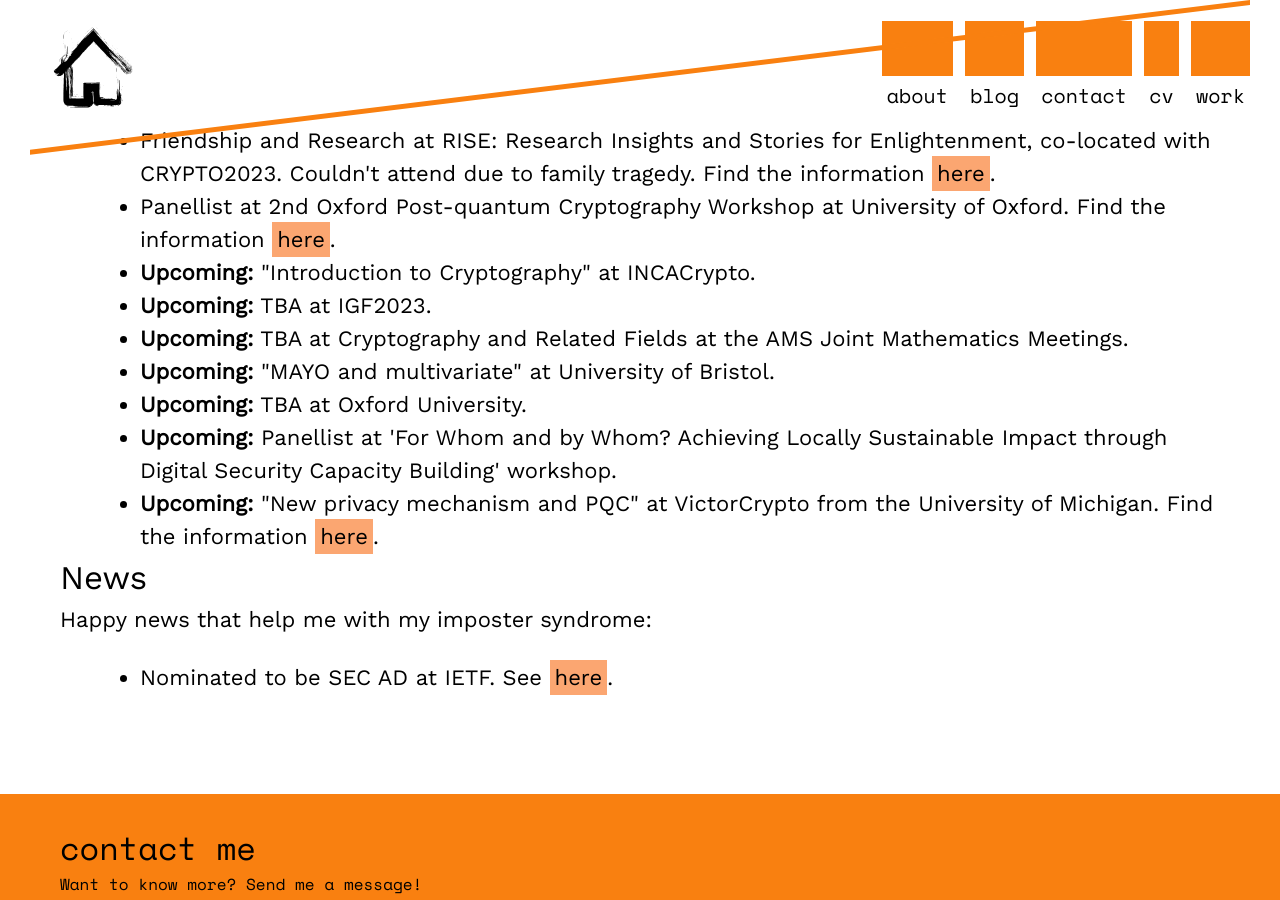
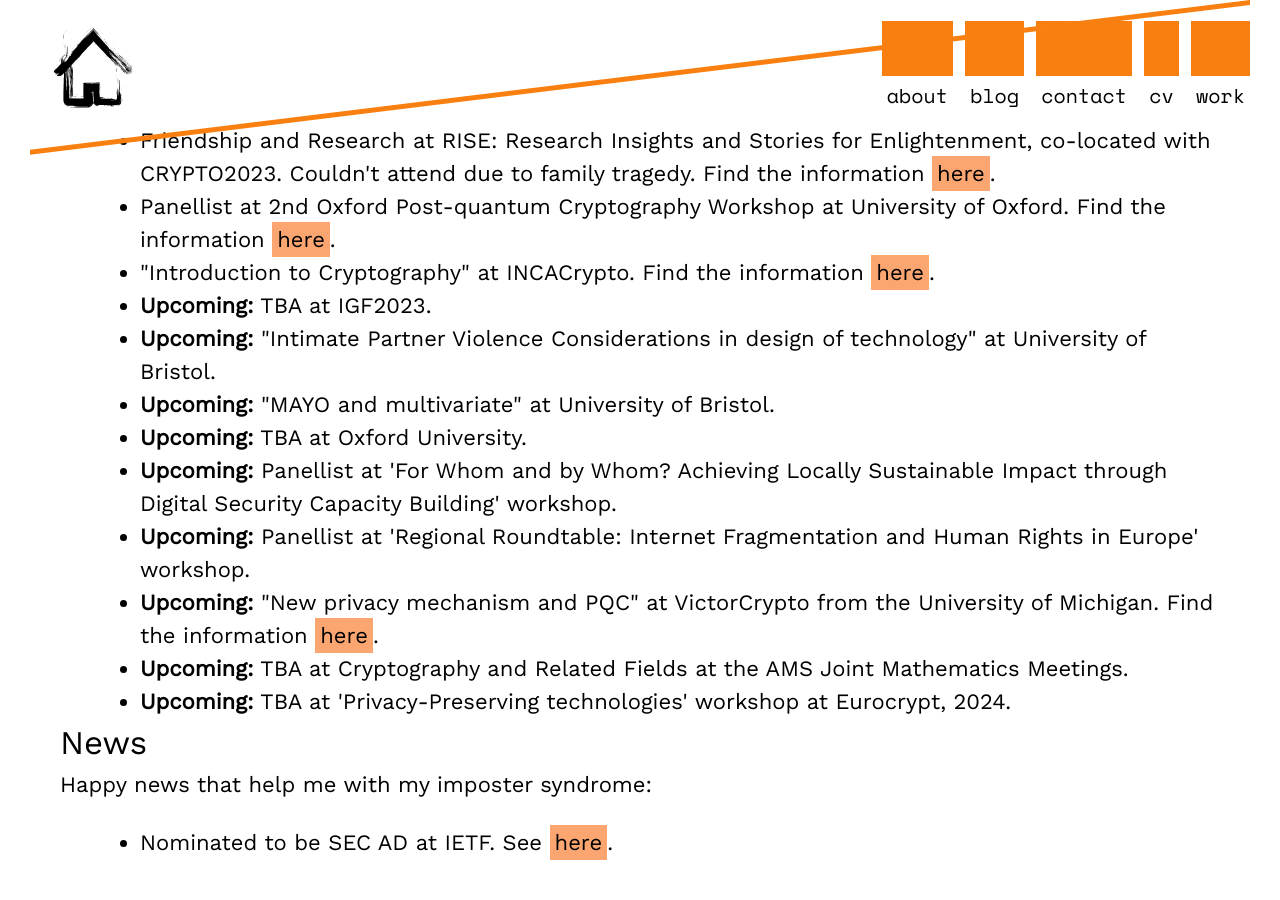
Before and after one commit to claucece/claucece.github.io, a Jekyll site: the page built from work.html, in a window 1280 px wide and 900 px high, scrolled down 13291 px. Built offline with Jekyll 4.4.1, drawn with Linux system fonts in a browser that asks for light colours.

Commit message:
More updates

```diff
--- a/work.html
+++ b/work.html
@@ -362,13 +362,16 @@ tags: menu
 			<li>Exploring the impact of PQC on Cryptographic Key Management at CryptoVillage at DEFCON2023.</li>
 			<li>Friendship and Research at RISE: Research Insights and Stories for Enlightenment, co-located with CRYPTO2023. Couldn't attend due to family tragedy. Find the information <a href="https://ewcacrypto2023.github.io/program.html" target="_blank">here</a>.</li>
 			<li>Panellist at 2nd Oxford Post-quantum Cryptography Workshop at University of Oxford. Find the information <a href="https://www.maths.ox.ac.uk/events/conferences/oxford-post-quantum-cryptography-workshop-2023" target="_blank">here</a>.</li>
-			<li><strong>Upcoming:</strong> "Introduction to Cryptography" at INCACrypto.</li>
+			<li>"Introduction to Cryptography" at INCACrypto. Find the information <a href="https://incacrypto.org/2023/" target="_blank">here</a>.</li>
 			<li><strong>Upcoming:</strong> TBA at IGF2023.</li>
-			<li><strong>Upcoming:</strong> TBA at Cryptography and Related Fields at the AMS Joint Mathematics Meetings.</li>
+			<li><strong>Upcoming:</strong> "Intimate Partner Violence Considerations in design of technology" at University of Bristol.</li>
 			<li><strong>Upcoming:</strong> "MAYO and multivariate" at University of Bristol.</li>
 			<li><strong>Upcoming:</strong> TBA at Oxford University.</li>
 			<li><strong>Upcoming:</strong> Panellist at 'For Whom and by Whom? Achieving Locally Sustainable Impact through Digital Security Capacity Building' workshop.</li>
+			<li><strong>Upcoming:</strong> Panellist at 'Regional Roundtable: Internet Fragmentation and Human Rights in Europe' workshop.</li>
 			<li><strong>Upcoming:</strong> "New privacy mechanism and PQC" at VictorCrypto from the University of Michigan. Find the information <a href="https://victorcrypto.org/" target="_blank">here</a>.</li>
+			<li><strong>Upcoming:</strong> TBA at Cryptography and Related Fields at the AMS Joint Mathematics Meetings.</li>
+			<li><strong>Upcoming:</strong> TBA at 'Privacy-Preserving technologies' workshop at Eurocrypt, 2024.</li>
     </ul>
 
 		<a class="none" id="news"><h2>News</h2></a>
```
